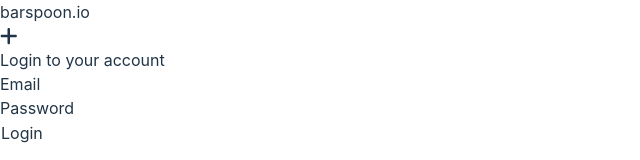
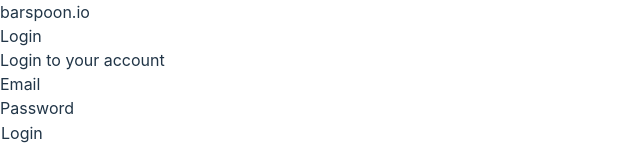
Before and after one commit to BryceButenhof/barspoon, a React (Vite) app in the folder client/: page /login in a window 1280 px wide. Shown: the top 160 px of the page, without its empty margins (0-640 px from the left). Built offline with nearby package versions, Linux system fonts and the light colour scheme.

Commit message:
Add login button to nav bar

```diff
--- a/client/src/NavBar.jsx
+++ b/client/src/NavBar.jsx
@@ -6,11 +6,20 @@
 const NavBar = () => {
     const navigate = useNavigate();
 
+    const getLinks = () => {
+        if (localStorage.getItem("token")) {
+            return <FontAwesomeIcon icon={faPlus} size="lg" className="cursor-pointer" onClick={() => navigate('/create')}/>;
+        } else {
+            return <p className="font-bold cursor-pointer text-xl" onClick={() => navigate('/login')}>Login</p>;
+        }
+
+    };
+
     return (
         <nav className="bg-gray-700 py-6 sticky top-0">
             <div className="mx-6 flex justify-between items-center">
                 <p className="font-bold cursor-pointer text-xl" onClick={() => navigate('/')}>barspoon.io</p>
-                <FontAwesomeIcon icon={faPlus} size="lg" className="cursor-pointer" onClick={() => navigate('/create')}/>
+                {getLinks()}
             </div>
         </nav>
     );
--- a/client/src/pages/login.jsx
+++ b/client/src/pages/login.jsx
@@ -12,8 +12,8 @@
 
     const authenticate = async () => {
         try {
-            await axios.post(`${import.meta.env.VITE_BACKEND_URI}/auth/login`, userDetails);
-            localStorage.setItem("token", Response.data.token);
+            const response = await axios.post(`${import.meta.env.VITE_BACKEND_URI}/auth/login`, userDetails);
+            localStorage.setItem("token", response.data.token);
             toast.success('Successfully logged in!');
             navigate('/');
         } catch {
```
